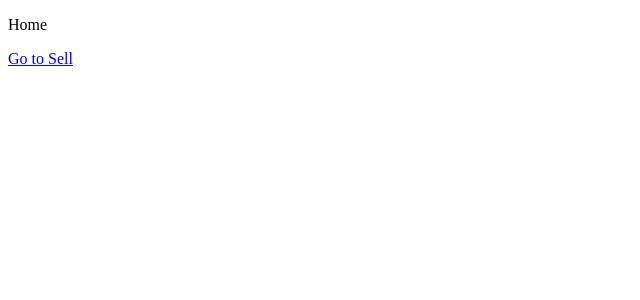
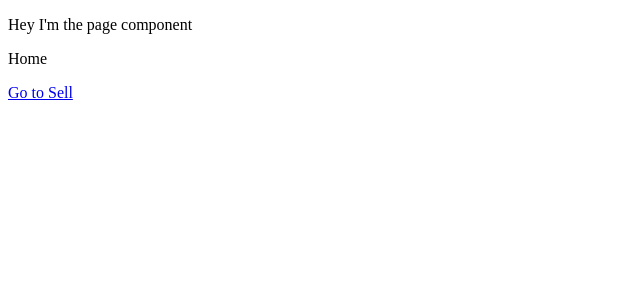
Before and after one commit to Igor333m/sick-fits, a Next.js app in the folder frontend/: page / in a window 1280 px wide. Shown: the top 300 px of the page, without its empty margins (0-640 px from the left). Built offline with nearby package versions, Linux system fonts and the light colour scheme.

Commit message:
Add next.js custom <App> and page file

```diff
--- /dev/null
+++ b/frontend/components/Page.js
@@ -0,0 +1,12 @@
+import React, { Component } from 'react';
+
+export default class Page extends Component {
+    render () {
+        return (
+            <div>
+                <p>Hey I'm the page component</p>
+                {this.props.children}
+            </div>
+        )
+    }
+}
--- /dev/null
+++ b/frontend/pages/_app.js
@@ -0,0 +1,19 @@
+import App, { Container } from 'next/app';
+import Page from '../components/Page';
+
+class MyApp extends App {
+    render () {
+        const { Component } = this.props;
+        console.log("this.props: ", this.props);
+
+        return (
+            <Container>
+                <Page>
+                    <Component />
+                </Page>
+            </Container>
+        );
+    }
+}
+
+export default MyApp;
```
